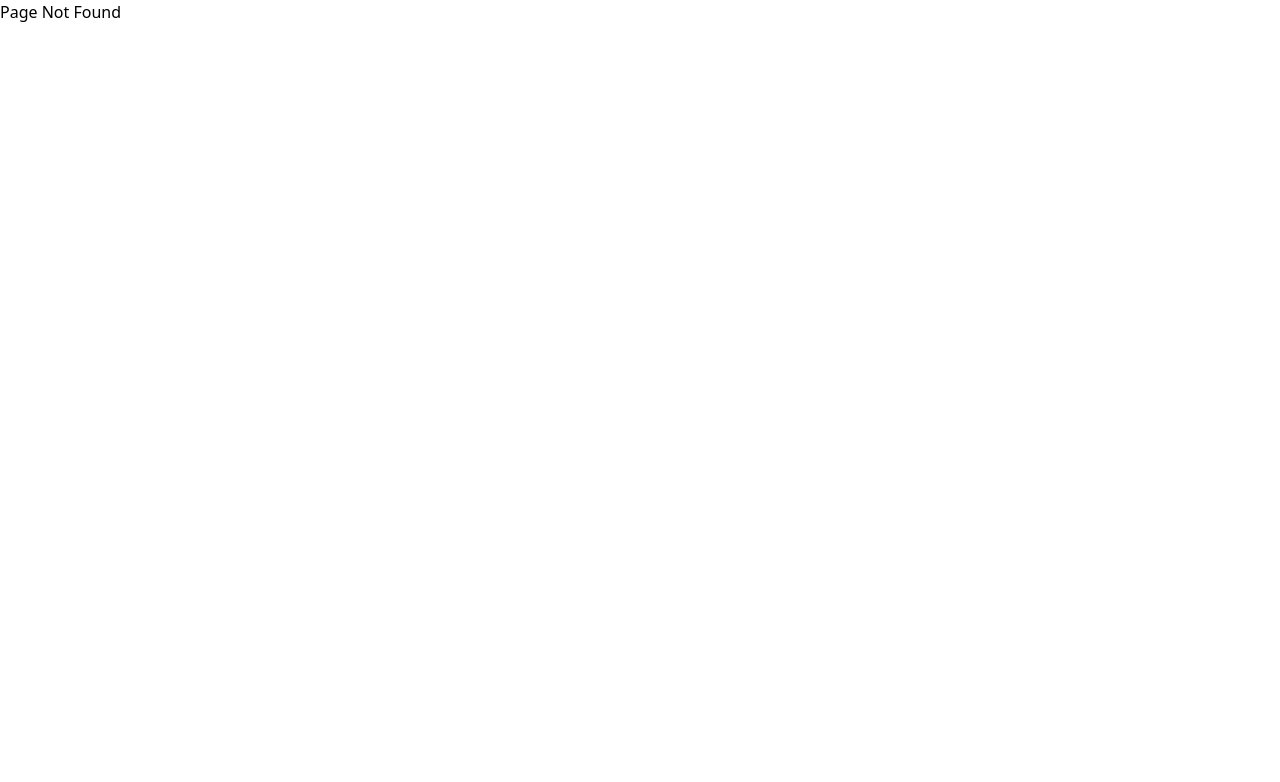
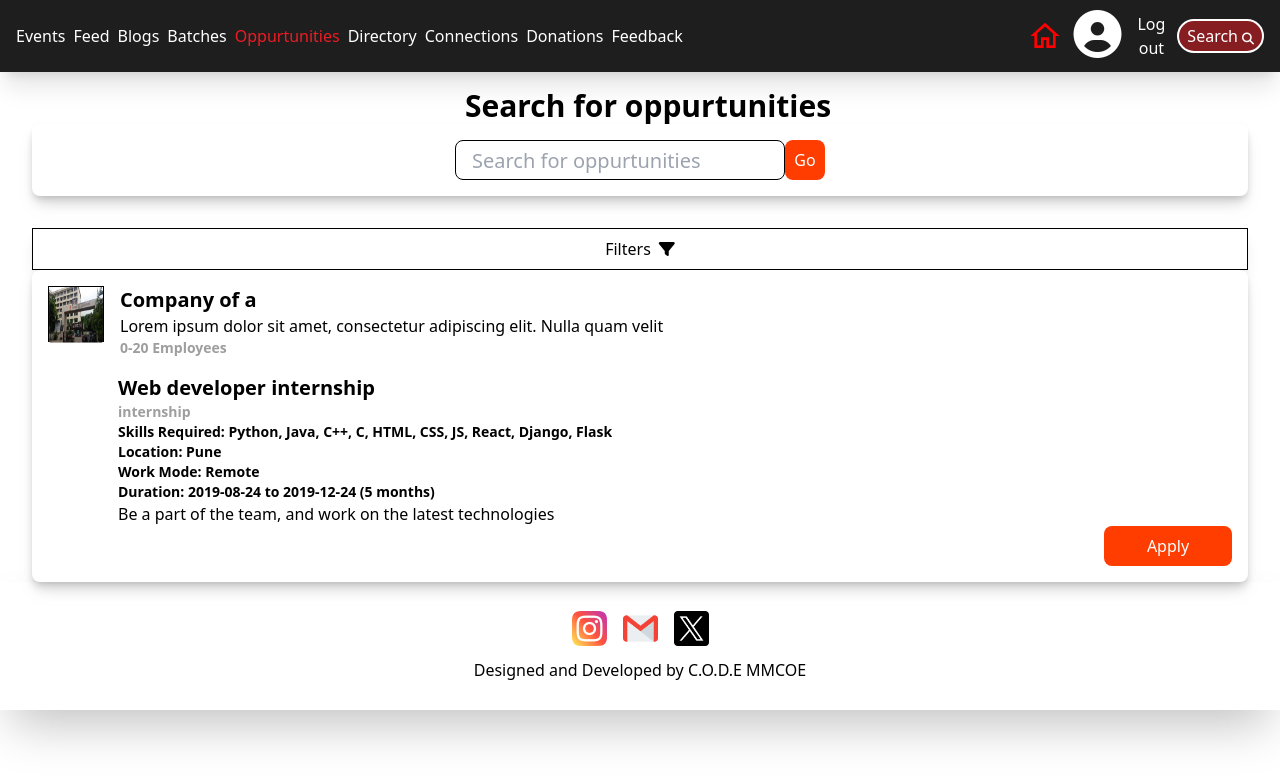
Before and after one commit to NotShrirang/M2ConneX-frontend, a React (Vite) app: page /oppurtunities in a window 1280 px wide. Before the commit this address had no page. Shown: the top 782 px of the page. Built offline with nearby package versions, Linux system fonts and the light colour scheme; no server answers; sample sign-in values are in the browser's storage.

Commit message:
Add oppurtunities files

```diff
--- a/src/App.jsx
+++ b/src/App.jsx
@@ -15,6 +15,7 @@ import UserProfile from "./pages/UserProfile.jsx";
 import Batchmates from "./pages/Batchmates.jsx";
 import Batches from "./components/Batches.jsx";
 import Blogs from "./pages/Blogs.jsx";
+import Oppurtunities from "./pages/oppurtunities.jsx";
 
 const noAuthRouter = createBrowserRouter([
   {
@@ -79,6 +80,10 @@ const AuthRouter = createBrowserRouter([
       {
         path: "/blogs",
         element: <Blogs />,
+      },
+      {
+        path: "/oppurtunities",
+        element: <Oppurtunities />,
       }
     ],
   },
--- /dev/null
+++ b/src/components/oppurtunity.jsx
@@ -0,0 +1,50 @@
+
+
+export default function Oppurtunity({ oppurtunities }) {
+
+    const getDuration = (startDate, endDate) => {
+        const start = new Date(startDate)
+        const end = new Date(endDate)
+        const diffTime = Math.abs(end - start);
+        const diffDays = Math.ceil(diffTime / (1000 * 60 * 60 * 24));
+        const diffMonths = Math.ceil(diffDays / 30);
+        return diffMonths
+    }
+
+    return (
+        <>
+            {
+                oppurtunities.map((oppurtunity) => {
+                    return (
+                        <div className="flex flex-col items-center justify-center w-[95%] h-full p-4 bg-white rounded-lg shadow-lg drop-shadow-lg ">
+                            <div className="company-details flex flex-row w-full">
+                                <div className="company-image border w-14 h-14">
+                                    <img src={oppurtunity.companyLogo} className='w-14 h-14' alt="company" />
+                                </div>
+                                <div className='flex flex-col pl-4'>
+                                    <p className='text-xl font-bold'>{oppurtunity.companyName}</p>
+                                    <p className='text-base'>{oppurtunity.companyshortdescription}</p>
+                                    <p className='text-sm font-bold text-[#9e9e9e]'>{oppurtunity.companyNoOfEmployees} Employees</p>
+                                </div>
+                                <hr></hr>
+                            </div>
+                            <div className='flex flex-col pl-[70px] pt-4 w-full'>
+                                <p className='text-xl font-bold'>{oppurtunity.name}</p>
+                                <p className='text-sm font-bold text-[#9e9e9e]'>{oppurtunity.type}</p>
+                                <p className='text-sm font-bold '>Skills Required: {oppurtunity.requiredSkills}</p>
+                                <p className='text-sm font-bold '>Location: {oppurtunity.location}</p>
+                                <p className='text-sm font-bold '>Work Mode: {oppurtunity.workMode}</p>
+                                <p className='text-sm font-bold '>Duration: {oppurtunity.startDate} to {oppurtunity.endDate} ({getDuration(oppurtunity.startDate, oppurtunity.endDate)} months)</p>
+                                <p className='text-base'>{oppurtunity.description}</p>
+                            </div>
+                            <div className='flex flex-row w-full justify-end'>
+                                <button className='w-32 h-10 bg-[#ff3d00] text-white rounded-lg'>Apply</button>
+                            </div>
+
+                        </div>
+                    )
+                })
+            }
+        </>
+    )
+}
--- /dev/null
+++ b/src/pages/oppurtunities.jsx
@@ -0,0 +1,55 @@
+import Oppurtunity from "../components/oppurtunity";
+import img from '../assets/college.png'
+
+export default function Oppurtunities() {
+    // oppurtunities page
+    // Features
+    // 1. List of jobs
+    // 2. List of internships
+    // 3. List of projects
+    // 4. List of scholarships
+    // 5. List of competitions
+
+    const oppurtunities = [
+        {
+            "id": "497f6eca-6276-4993-bfeb-53cbbbba6f08",
+            "name": "Web developer internship",
+            "description": "Be a part of the team, and work on the latest technologies",
+            "payPerMonth": 0,
+            "isPaid": true,
+            "alumni": "b5ab5dde-42e4-46c0-9e34-886868a54ed2",
+            "type": "internship",
+            "companyName": "Company of a",
+            "startDate": "2019-08-24",
+            "endDate": "2019-12-24",
+            "location": "Pune",
+            "workMode": "Remote",
+            "requiredSkills": "Python, Java, C++, C, HTML, CSS, JS, React, Django, Flask",
+            "createdAt": "2019-08-24T14:15:22Z",
+            "updatedAt": "2019-08-24T14:15:22Z",
+            "alumniName": "Ayush Deshpande",
+            "profilePicture": "https://avatars.githubusercontent.com/u/56189262?v=4",
+            companyLogo: img,
+            companyshortdescription: "Lorem ipsum dolor sit amet, consectetur adipiscing elit. Nulla quam velit",
+            companyNoOfEmployees: "0-20",
+        },
+    ]
+    return (
+        <div className="flex flex-col justify-center items-center w-full">
+            <p className="text-3xl font-bold pt-4 pl-4">Search for oppurtunities</p>
+
+            <div className="flex self-center w-[95%] flex-row items-center justify-center h-full p-4 bg-white rounded-lg shadow-lg drop-shadow-lg ">
+                <input className="h-10 pl-4 pr-4 text-xl border rounded-lg" placeholder="Search for oppurtunities" />
+                <button className="w-10 h-10 bg-[#ff3d00] text-white rounded-lg">Go</button>
+            </div>
+            <div className="w-[95%] self-center py-2 border mt-8 hover:cursor-pointer shadow-lg">
+                <p className="w-full text-center">Filters
+                    <i class="fas fa-filter pt-1 pl-2"></i>
+                </p>
+            </div>
+
+
+            <Oppurtunity oppurtunities={oppurtunities} />
+        </div>
+    )
+}
```
